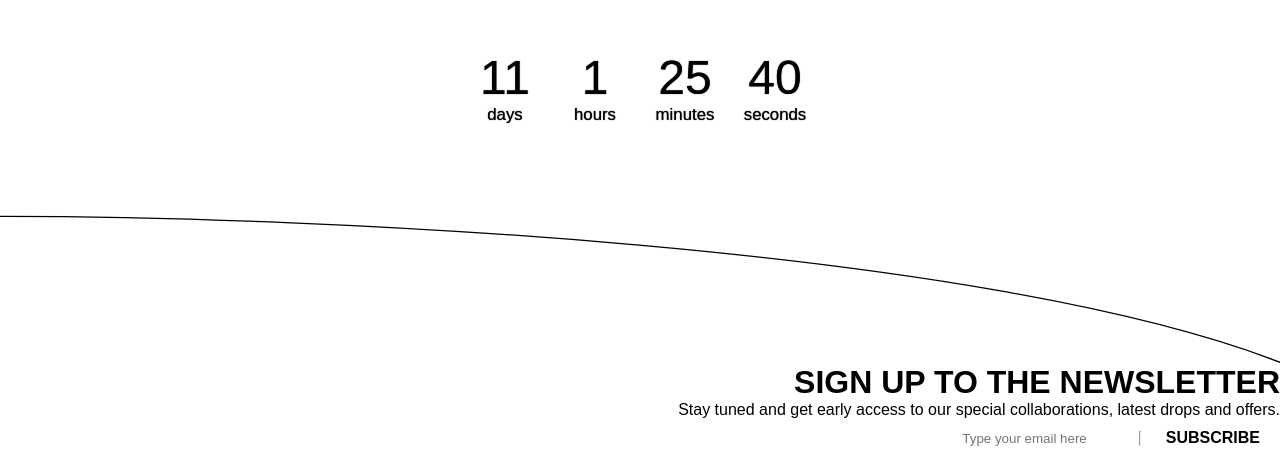
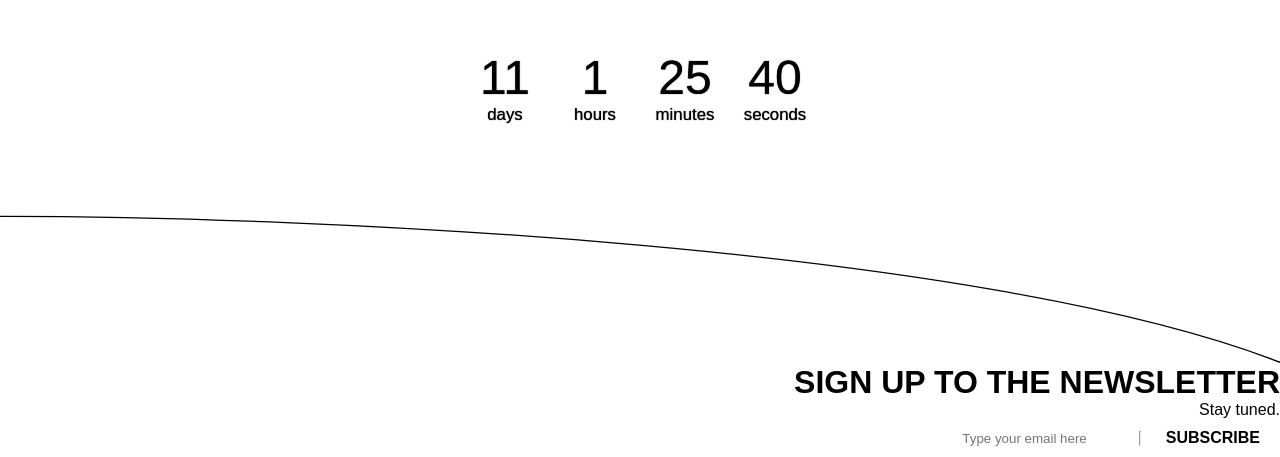
Before and after one commit to furo-ops/era-front-end, a website: page index.html in a window 1280 px wide. Shown: the part 2918-3375 px from the top of the page. Drawn offline with nearby package versions, Linux system fonts and the light colour scheme; a script that the page names is missing; a web font is replaced by a local one.

Commit message:
correction

```diff
--- a/index.html
+++ b/index.html
@@ -137,7 +137,7 @@ cookieconsent.run({"notice_banner_type":"simple","consent_type":"express","palet
         <h2>SIGN UP TO THE NEWSLETTER</h2>
       </div>
       <div class="newsletter-textContainer" style="text-align: right;">
-        <p>Stay tuned and get early access to our special collaborations, latest drops and offers.</p>
+        <p>Stay tuned.</p>
       </div>
       <div class="newsletter-signup-container" style="text-align: right;">
         <form >
```
